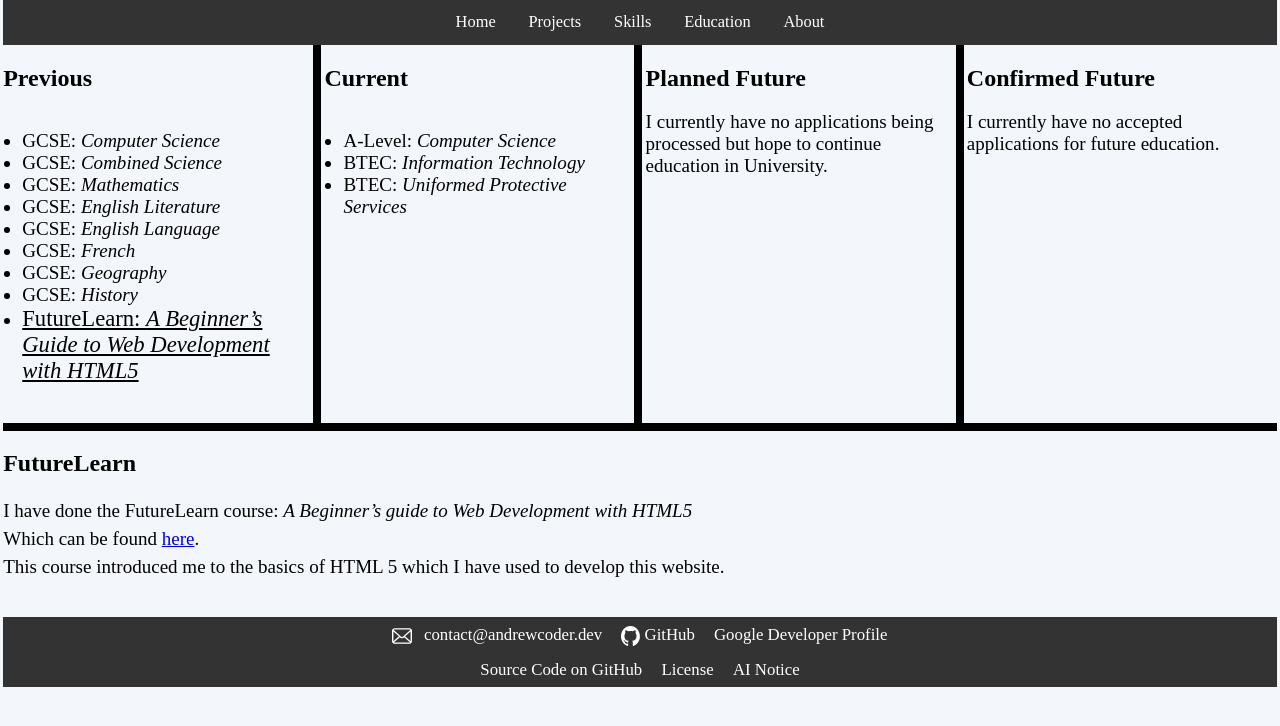
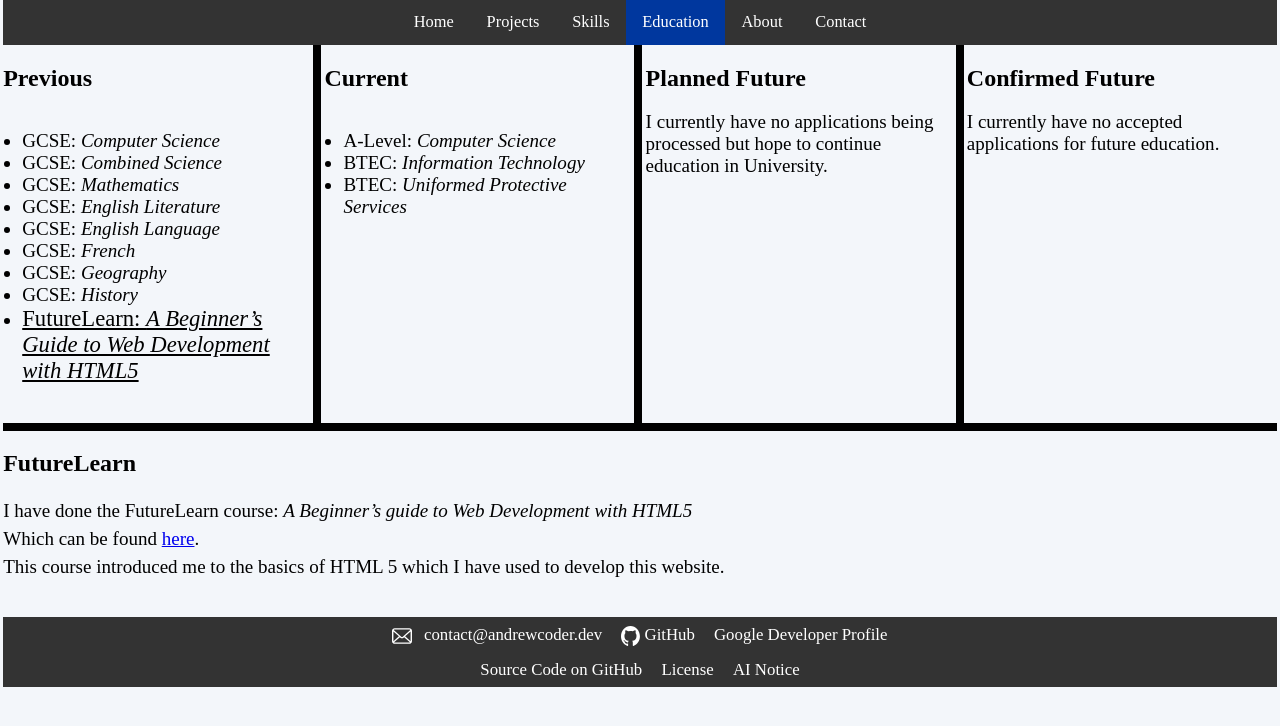
Before and after one commit to Andrew-Dev-Coder/Portfolio, a Jekyll site: the page built from Pages/OtherPages/education.html, in a window 1280 px wide. Shown: the top 726 px of the page. Built offline with Jekyll 4.4.1, drawn with Linux system fonts in a browser that asks for light colours.

Commit message:
Update navbar.html

```diff
--- a/_includes/navbar.html
+++ b/_includes/navbar.html
@@ -1,10 +1,10 @@
 <nav id="navWrap" aria-label="Primary">
     <ul class="navBar">
         <li> <a {% if page.url == "/index.html" or page.url == '/' %} aria-current="page" {% endif %} class="navLinks" href="/">Home</a> </li>
-        <li> <a {% if page.url == "/Overview/Projects/" %} aria-current="page"{% endif %} class="navLinks" href="/Overview/Projects">Projects</a> </li>
-        <li> <a {% if page.url == "/Skills/" %} aria-current="page" {% endif %} class="navLinks" href="/Skills/">Skills</a> </li>
-        <li> <a {% if page.url == "/Education/" %} aria-current="page" {% endif %} class="navLinks" href="/Education/">Education</a> </li>
-        <li> <a {% if page.url == "/About/" %} aria-current="page" {% endif %} class="navLinks" href="/About/">About</a> </li>
-        {% if page.url == "/Skills/" or page.url == "/Education/" or page.url == "/About/" or page.url == "/" or page.url == "/index.html" %}<li> <a class="navLinks" href="#contactInfo">Contact</a> </li>{% endif %}
+        <li> <a {% if page.url == "/overview/projects/" %} aria-current="page"{% endif %} class="navLinks" href="/overview/projects">Projects</a> </li>
+        <li> <a {% if page.url == "/skills/" %} aria-current="page" {% endif %} class="navLinks" href="/skills/">Skills</a> </li>
+        <li> <a {% if page.url == "/education/" %} aria-current="page" {% endif %} class="navLinks" href="/education/">Education</a> </li>
+        <li> <a {% if page.url == "/about/" %} aria-current="page" {% endif %} class="navLinks" href="/about/">About</a> </li>
+        {% if page.url == "/skills/" or page.url == "/education/" or page.url == "about/" or page.url == "/" or page.url == "/index.html" %}<li> <a class="navLinks" href="#contactInfo">Contact</a> </li>{% endif %}
     </ul>
 </nav>
```
